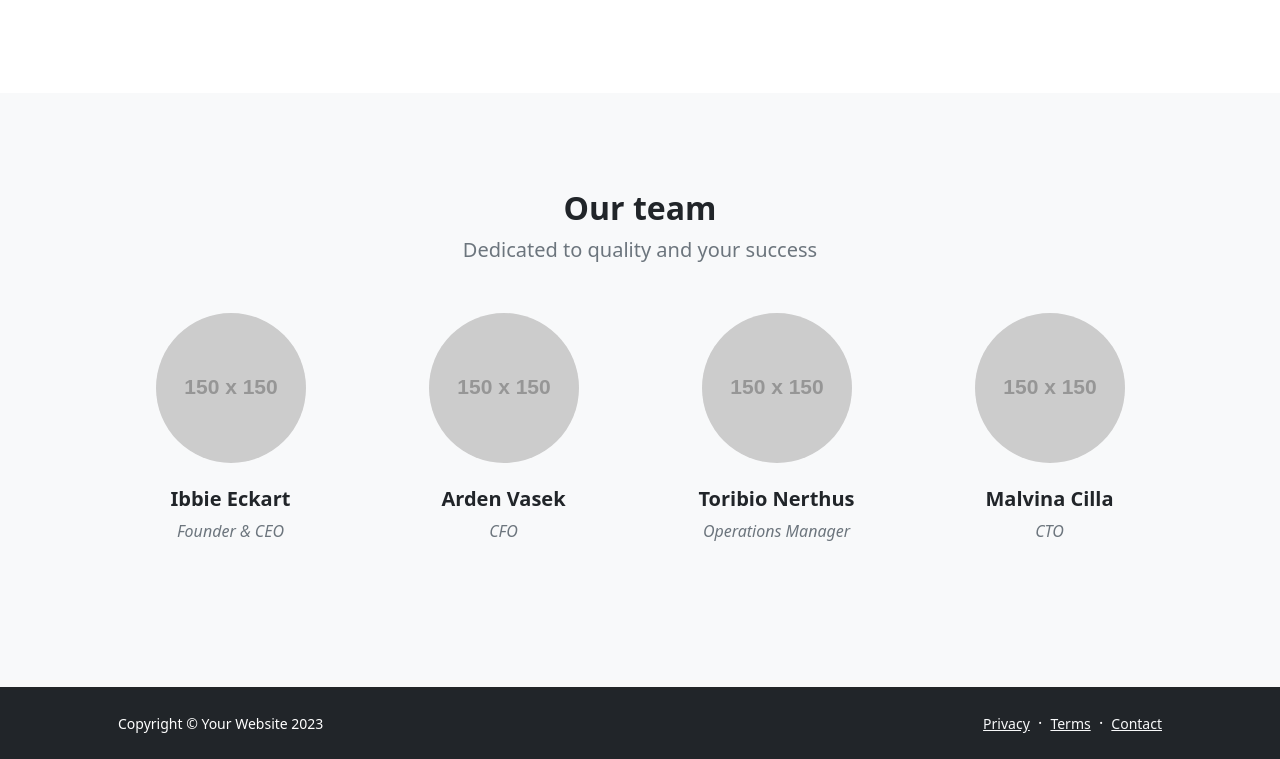
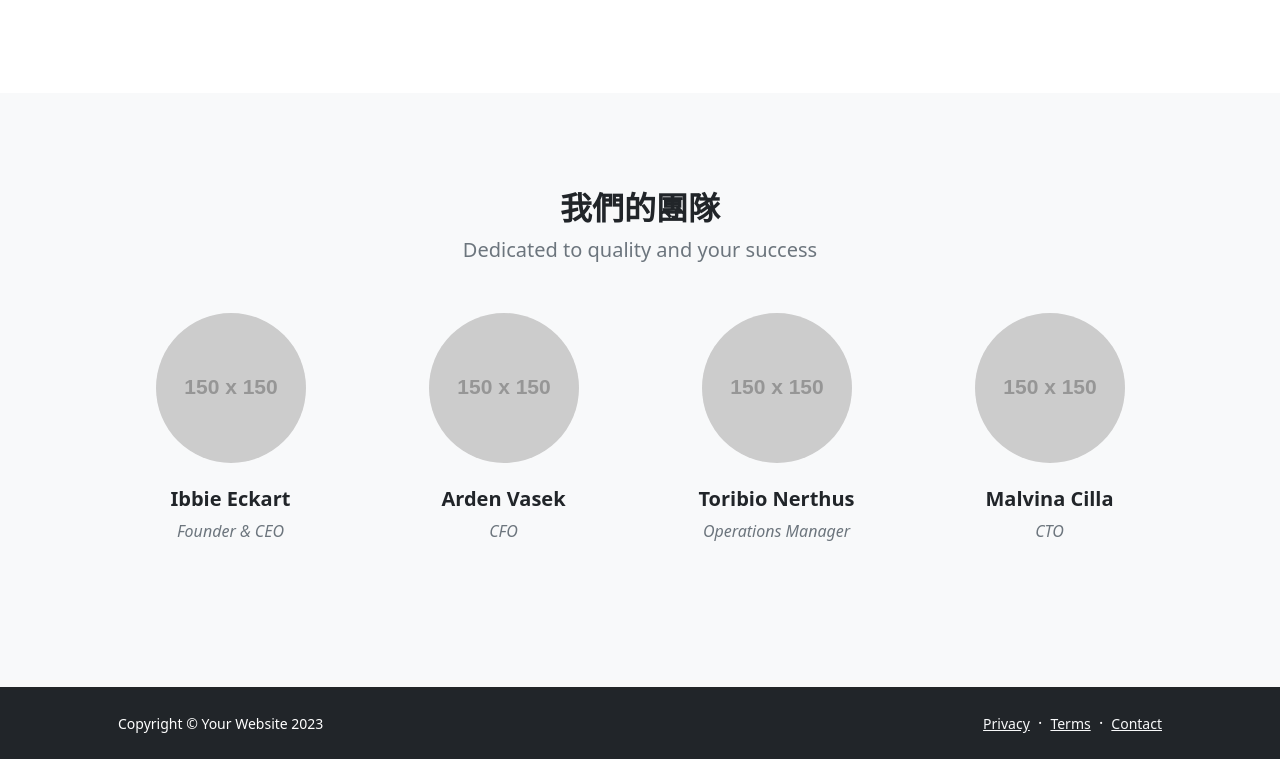
Before and after one commit to hsinjulin/my-first-website, a plain HTML site: page about.html in a window 1280 px wide. Shown: the part 1507-2266 px from the top of the page. Drawn offline with nearby package versions, Linux system fonts and the light colour scheme; placeholder pictures from the web are drawn by us.

Commit message:
change our team

```diff
--- a/about.html
+++ b/about.html
@@ -87,7 +87,7 @@
             <section class="py-5 bg-light">
                 <div class="container px-5 my-5">
                     <div class="text-center">
-                        <h2 class="fw-bolder">Our team</h2>
+                        <h2 class="fw-bolder">我們的團隊</h2>
                         <p class="lead fw-normal text-muted mb-5">Dedicated to quality and your success</p>
                     </div>
                     <div class="row gx-5 row-cols-1 row-cols-sm-2 row-cols-xl-4 justify-content-center">
```
